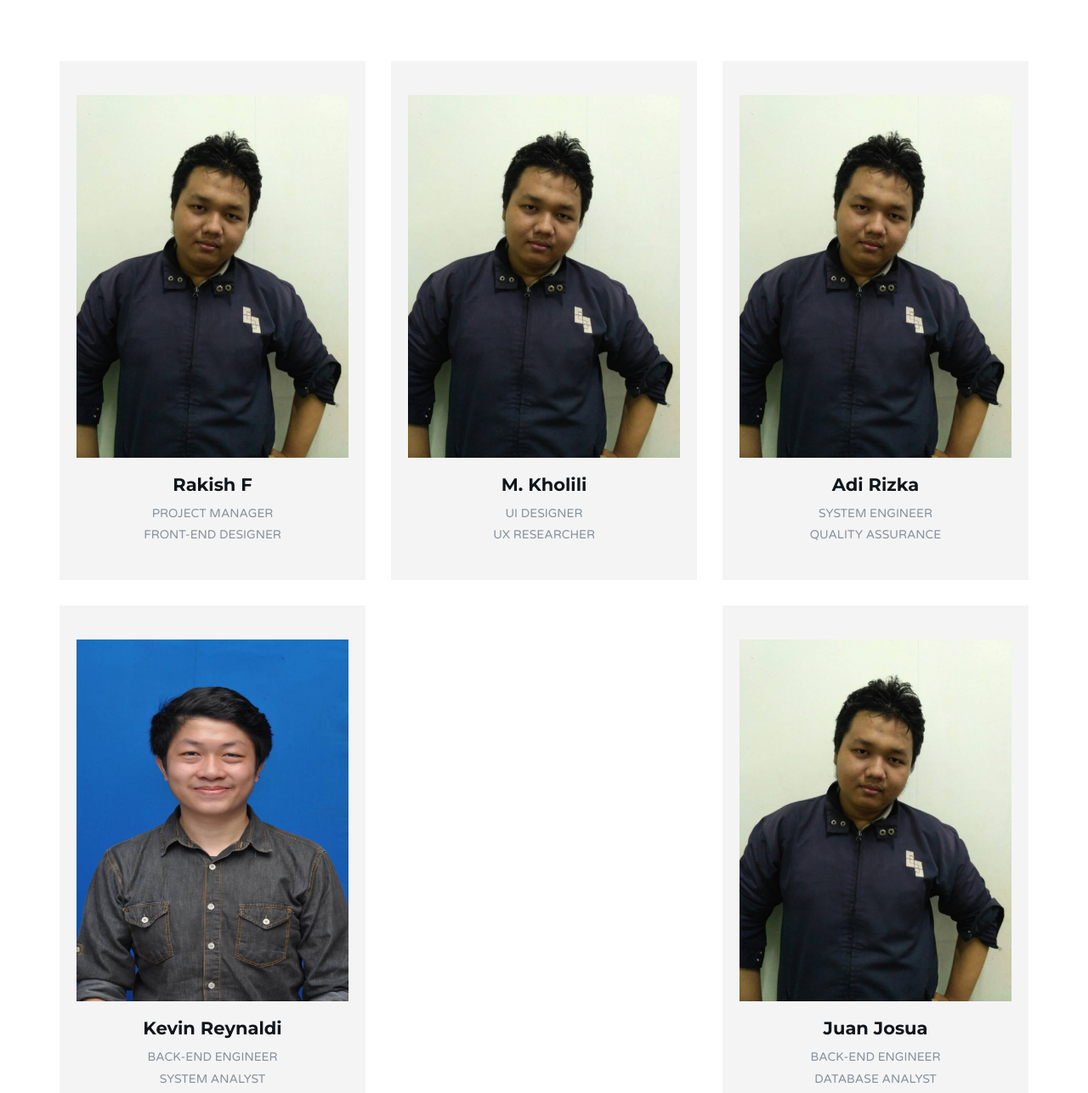
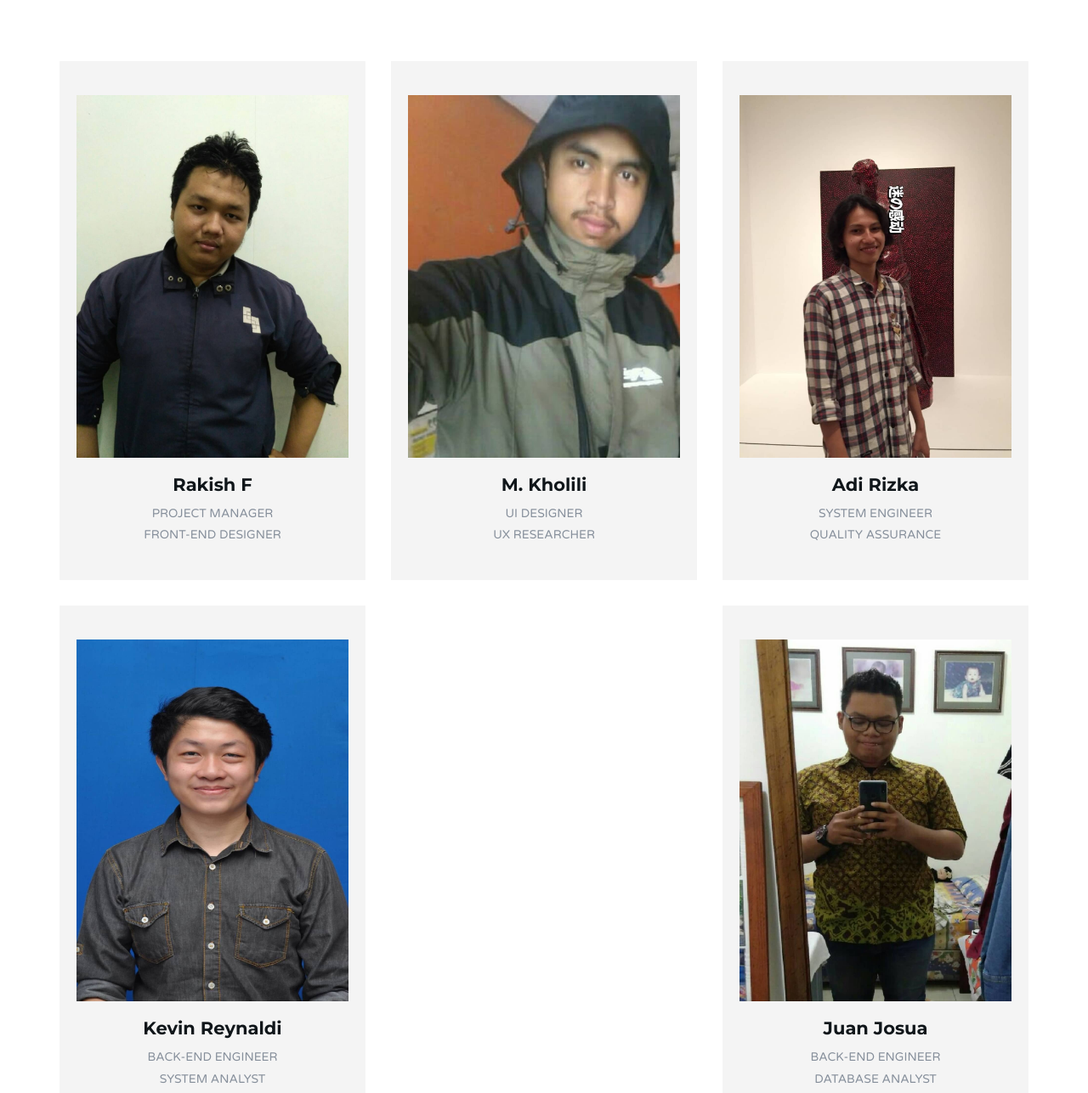
Before and after one commit to RFTaurus/AncientArchieveHeroes, a plain HTML site: page index.html in a window 1280 px wide. Shown: the part 4746-6033 px from the top of the page at 85% size. Drawn offline with Linux system fonts and the light colour scheme.

Commit message:
Add Team Photos
Add Team Photos

```diff
--- a/index.html
+++ b/index.html
@@ -515,7 +515,7 @@
 				<div class="col-sm-4">
 					<div class="team">
 						<div class="team-img">
-							<img class="img-responsive" src="./img/Rakish.jpg" alt="M Kholili.jpg">
+							<img class="img-responsive" src="./img/Kholili.jpg" alt="M Kholili.jpg">
 						</div>
 						<div class="team-content">
 							<h3>M. Kholili</h3>
@@ -529,7 +529,7 @@
 				<div class="col-sm-4">
 					<div class="team">
 						<div class="team-img">
-							<img class="img-responsive" src="./img/Rakish.jpg" alt="Adi Rizka.jpg">
+							<img class="img-responsive" src="./img/Adi.jpg" alt="Adi Rizka.jpg">
 						</div>
 						<div class="team-content">
 							<h3>Adi Rizka</h3>
@@ -563,7 +563,7 @@
 				<div class="col-sm-4 pull-right">
 					<div class="team">
 						<div class="team-img">
-							<img class="img-responsive" src="./img/Rakish.jpg" alt="Juan Josua.jpg">
+							<img class="img-responsive" src="./img/Juju.jpg" alt="Juan Josua.jpg">
 						</div>
 						<div class="team-content">
 							<h3>Juan Josua</h3>
```
